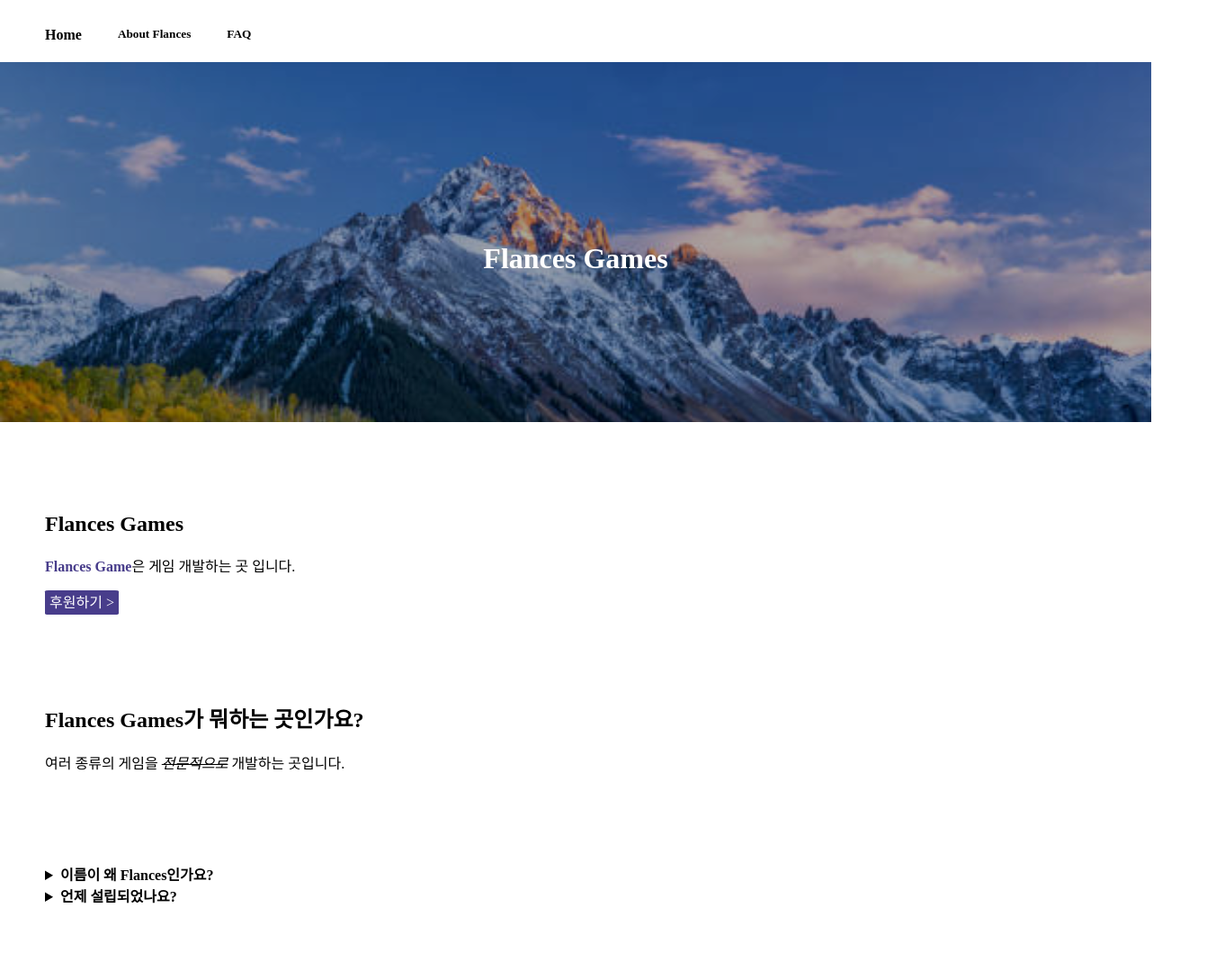
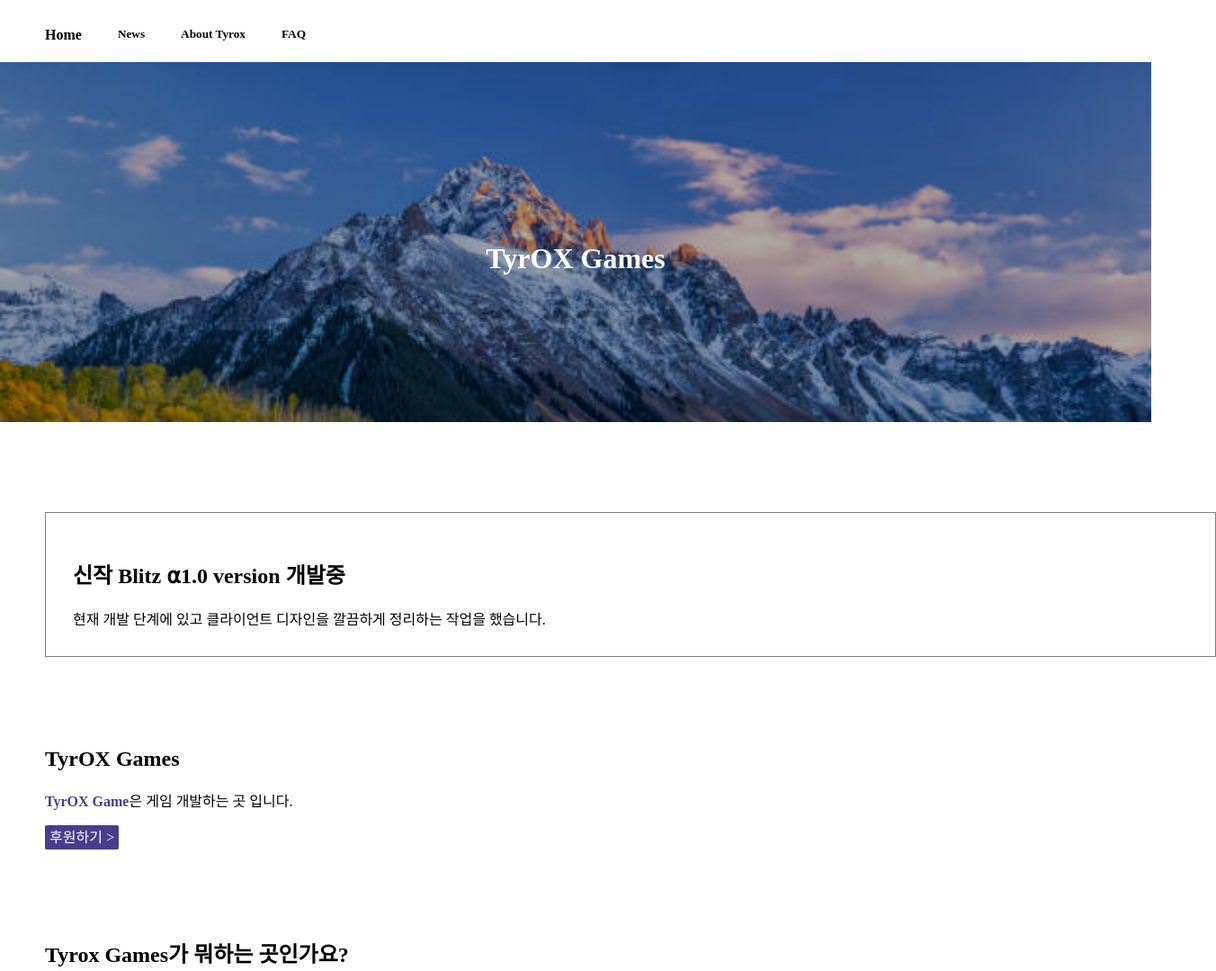
Before and after one commit to TyroxGames/TyroxGames.github.io, a plain HTML site: page index.html in a window 1280 px wide. Shown: the top 1079 px of the page at 90% size, 1352 px wide, since content can reach past the window. Drawn offline with Linux system fonts and the light colour scheme; a web font is replaced by a local one.

Commit message:
heheheheh

```diff
--- a/index.html
+++ b/index.html
@@ -3,7 +3,7 @@
 <head>
     <meta charset="UTF-8">
     <meta name="viewport" content="width=device-width, initial-scale=1.0">
-    <title>Flances Games</title>
+    <title>TyrOX Games</title>
     <link rel="stylesheet" href="style.css">
 
 </head>
@@ -11,40 +11,38 @@
     <header class="header">
         <nav class="navbar">
             <h4 class="nav-item"><a href="#home">Home</a></h4>
-            <h5 class="nav-item"><a href="#about">About Flances</a></h5>
+            <h5 class="nav-item"><a href="#news">News</a></h5>
+            <h5 class="nav-item"><a href="#about">About Tyrox</a></h5>
             <h5 class="nav-item"><a href="#faq">FAQ</a></h5>
         </nav>
         <figure class="figure">
-            <h1 class="main_title">Flances Games</h1>
+            <h1 class="main_title">TyrOX Games</h1>
         </figure>
     </header>
 
     <main>
+        <article id="news">
+            <h2>신작 Blitz ⍺1.0 version 개발중</h2>
+            <div>
+                현재 개발 단계에 있고 클라이언트 디자인을 깔끔하게 정리하는 작업을 했습니다.
+            </div>
+        </article>
         <article id="home">
-            <h2>Flances Games</h2>
+            <h2>TyrOX Games</h2>
             <p>
-                <span class="em">Flances Game</span>은 게임 개발하는 곳 입니다.
+                <span class="em">TyrOX Game</span>은 게임 개발하는 곳 입니다.
             </p>
             <a class="btn" href="#contribute" title="사실 후원 기능 없음" onclick="alert('미구현인데요')">후원하기 ></a>
         </article>
 
         <article id="about">
-            <h2 onclick="alert('이스터에그 : 왜 누르셨죠?')">Flances Games가 뭐하는 곳인가요?</h2>
+            <h2 onclick="alert('이스터에그 : 왜 누르셨죠?')">Tyrox Games가 뭐하는 곳인가요?</h2>
             <p>
                 여러 종류의 게임을 <del><i title="이게 무슨">전문적으로</i></del> 개발하는 곳입니다.
             </p>
         </article>
 
         <article id="faq">
-            <details>
-                <summary title="이런건 왜 궁금해 하시는 거죠?"><b>이름이 왜 Flances인가요?</b></summary>
-                <div style="padding-left: 20px;">
-                    <p><span class="em">Flances</span>는 자유롭다는 의미를 가지고 있는 이름 입니다.</p>
-                    <p>다른 것에 얽매이지 않고 게임을 개발하겠다는 의미를 담고 있습니다.</p>
-                </div>
-
-            </details>
-
             <details>
                 <summary title="이건 또 뭐야"><b>언제 설립되었나요?</b></summary>
                 <div style="padding-left: 20px;">
--- a/style.css
+++ b/style.css
@@ -136,3 +136,9 @@ article {
         --main-color : lightgreen;
     }
 }
+
+#news {
+   border: 1px solid gray;
+   width: 100%;
+   padding: 30px;
+}
```
